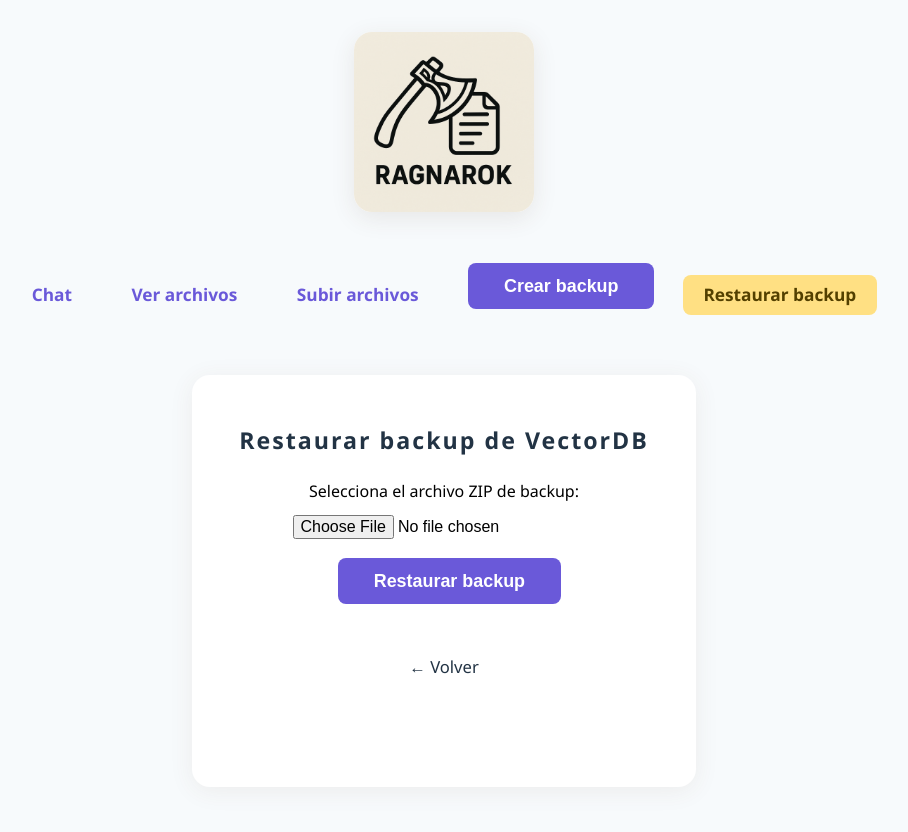
After one commit to jlimolina/ragnarok, a FastAPI app: template templates/restore.html in a window 1280 px wide. The commit adds this page. Shown: the whole page, without its empty margins (196-1104 px from the left). Run offline with FastAPI, Linux system fonts and the light colour scheme; the template is opened without the code that fills it, so the values that code supplies are empty.

Commit message:
Añadidas rutas y lógica para restaurar backup desde la web

```diff
--- a/app.py
+++ b/app.py
@@ -1,8 +1,9 @@
 import os
 import hashlib
 import uuid
+import io
 from fastapi import FastAPI, UploadFile, File, Form, Request, Response, Cookie
-from fastapi.responses import HTMLResponse, RedirectResponse
+from fastapi.responses import HTMLResponse, RedirectResponse, StreamingResponse
 from fastapi.staticfiles import StaticFiles
 from fastapi.templating import Jinja2Templates
 from dotenv import load_dotenv
@@ -12,9 +13,12 @@ from langchain_ollama import OllamaEmbeddings
 from langchain_chroma import Chroma
 from markdown import markdown
 
-# IMPORTA extractores
+# Importa extractores
 from extractors.pdf import extract_text_from_pdf
 from extractors.docx import extract_text_from_docx
+
+# Importa lógica de backup
+from utils.backup import create_backup_zip, restore_backup_zip
 
 load_dotenv()
 EMBED_MODEL   = os.getenv("EMBEDDING_MODEL", "nomic-embed-text")
@@ -60,8 +64,9 @@ def get_ollama_models(selected_model=None):
 # -------- Vistas --------
 
 @app.get("/", response_class=HTMLResponse)
-async def index(request: Request):
-    return templates.TemplateResponse("index.html", {"request": request})
+async def home_redirect():
+    # Redirige directamente al chat (search)
+    return RedirectResponse(url="/search")
 
 @app.get("/files", response_class=HTMLResponse)
 async def list_files(request: Request):
@@ -80,6 +85,11 @@ async def list_files(request: Request):
         for h, v in files.items()
     ]
     return templates.TemplateResponse("files.html", {"request": request, "rows": rows})
+
+@app.get("/upload", response_class=HTMLResponse)
+async def upload_form(request: Request):
+    # Muestra el formulario para subir archivos
+    return templates.TemplateResponse("index.html", {"request": request})
 
 @app.post("/upload", response_class=HTMLResponse)
 async def upload(request: Request, files: list[UploadFile] = File(...)):
@@ -225,3 +235,31 @@ async def reset_chat(session_id: str = Cookie(default=None)):
     resp = RedirectResponse(url="/search")
     resp.set_cookie("session_id", str(uuid.uuid4()), max_age=60*60*24*7)
     return resp
+
+@app.post("/backup")
+async def backup_vectordb():
+    """
+    Descarga la base de datos vectorial y el historial de chat como ZIP.
+    """
+    mem_zip, backup_filename = create_backup_zip()
+    headers = {'Content-Disposition': f'attachment; filename="{backup_filename}"'}
+    return StreamingResponse(mem_zip, media_type='application/zip', headers=headers)
+
+# ---- Restaurar backup ----
+
+@app.get("/restore", response_class=HTMLResponse)
+async def restore_form(request: Request):
+    # Muestra el formulario para subir backup
+    return templates.TemplateResponse("restore.html", {"request": request, "msg": ""})
+
+@app.post("/restore", response_class=HTMLResponse)
+async def restore_upload(request: Request, backup_file: UploadFile = File(...)):
+    # Restaura el backup subido
+    msg = ""
+    try:
+        data = await backup_file.read()
+        restore_backup_zip(io.BytesIO(data))
+        msg = "Backup restaurado correctamente. Reinicia la aplicación para aplicar los cambios."
+    except Exception as e:
+        msg = f"Error al restaurar backup: {e}"
+    return templates.TemplateResponse("restore.html", {"request": request, "msg": msg})
--- a/requirements.txt
+++ b/requirements.txt
@@ -14,3 +14,5 @@ python-dotenv
 aiosqlite
 jinja2
 python-docx
+zipfile
+shutil
--- a/static/style.css
+++ b/static/style.css
@@ -6,18 +6,16 @@ body {
     min-height: 100vh;
 }
 
-/* Logo central arriba de todo */
+/* ---- Logo central arriba ---- */
 .logo-top {
-    display: flex;
-    justify-content: center;
-    align-items: center;
-    margin-top: 36px;
-    margin-bottom: 10px;
+    text-align: center;
+    margin-top: 32px;
+    margin-bottom: 6px;
 }
-
 .logo-central {
-    display: block;
-    width: 240px;
+    display: inline-block;
+    margin: 0 auto 1.5rem auto;
+    width: 180px;
     max-width: 95vw;
     height: auto;
     border-radius: 18px;
@@ -26,13 +24,52 @@ body {
     transition: box-shadow 0.2s;
 }
 
-.logo-central:hover {
-    box-shadow: 0 0 32px #6a59d9;
+/* ---- Menú superior ---- */
+.menu-superior {
+    display: flex;
+    justify-content: center;
+    align-items: center;
+    gap: 18px;
+    margin: 22px auto 18px auto;
+    width: 100%;
+}
+.menu-link {
+    color: #6a59d9;
+    text-decoration: none;
+    font-weight: 600;
+    font-size: 1.08rem;
+    padding: 0.50em 1.2em;
+    border-radius: 8px;
+    transition: background 0.18s, color 0.18s;
+    background: none;
+    border: none;
+    cursor: pointer;
+    display: inline-block;
+}
+.menu-link:hover, .menu-btn:hover {
+    background: #ede7fa;
+    color: #5340be;
+}
+.menu-btn {
+    background: #6a59d9;
+    color: #fff;
+    font-weight: 600;
+    border: none;
+    border-radius: 8px;
+    font-size: 1.08rem;
+    padding: 0.50em 1.2em;
+    margin-left: 0.6em;
+    cursor: pointer;
+    transition: background 0.2s;
+}
+.menu-btn:active {
+    background: #4a399f;
 }
 
+/* ---- Contenido principal ---- */
 .main-container {
     max-width: 440px;
-    margin: 20px auto 0 auto;
+    margin: 48px auto 0 auto;
     background: #fff;
     border-radius: 18px;
     box-shadow: 0 4px 24px #ececec;
@@ -48,6 +85,10 @@ h1, h2 {
     letter-spacing: 2px;
     font-weight: 700;
 }
+h2 {
+    font-size: 1.45rem;
+    margin-top: 0.7rem;
+}
 
 .form-upload label {
     font-weight: 500;
--- /dev/null
+++ b/templates/restore.html
@@ -0,0 +1,39 @@
+<!DOCTYPE html>
+<html lang="es">
+<head>
+  <meta charset="UTF-8"/>
+  <title>Restaurar backup - RAGnarok</title>
+  <link rel="stylesheet" href="/static/style.css"/>
+</head>
+<body>
+  <div class="logo-top">
+    <a href="/"><img src="/logo/ragnarok_logo.png" class="logo-central" alt="Logo central de Ragnarok"/></a>
+  </div>
+  <!-- Menú superior -->
+  <nav class="menu-superior">
+    <a href="/search" class="menu-link">Chat</a>
+    <a href="/files" class="menu-link">Ver archivos</a>
+    <a href="/upload" class="menu-link">Subir archivos</a>
+    <form action="/backup" method="post" style="display:inline; margin:0;">
+      <button type="submit" class="menu-btn">Crear backup</button>
+    </form>
+    <a href="/restore" class="menu-link menu-btn" style="background:#ffe083; color:#534000;">Restaurar backup</a>
+  </nav>
+  <div class="main-container">
+    <h2>Restaurar backup de VectorDB</h2>
+    <form action="/restore" method="post" enctype="multipart/form-data" style="margin-bottom:1.5em;">
+      <label for="backup_file">Selecciona el archivo ZIP de backup:</label>
+      <input type="file" name="backup_file" id="backup_file" accept=".zip" required/>
+      <button type="submit" class="menu-btn">Restaurar backup</button>
+    </form>
+    {% if msg %}
+      <div style="margin-top:1.3em; padding:1em; background:#ffe7b2; color:#534000; border-radius:12px;">
+        {{ msg }}
+      </div>
+    {% endif %}
+    <div class="links" style="margin-top: 2em;">
+      <a href="/">← Volver</a>
+    </div>
+  </div>
+</body>
+</html>
```
Also changed, not shown: other parts of static/style.css (+9 -36 lines), templates/base.html (added, +25 -0 lines), templates/chat.html (+10 -0 lines), templates/files.html (+10 -0 lines), templates/index.html (+10 -4 lines), templates/upload_result.html (+10 -1 lines), utils/backup.py (added, +49 -0 lines).
